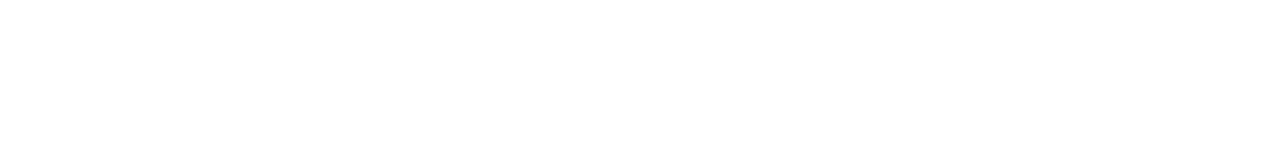
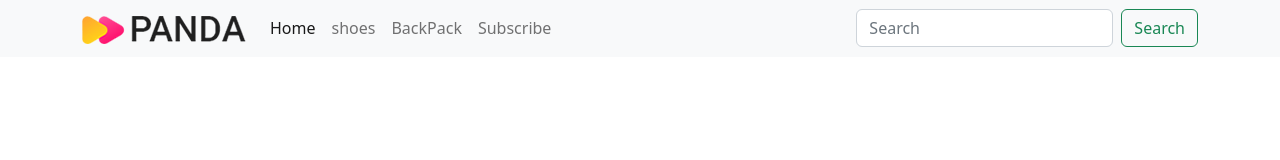
Before and after one commit to alzinan1234/panda-commarse-bootstrap, a plain HTML site: page index.html in a window 1280 px wide. Drawn offline with nearby package versions, Linux system fonts and the light colour scheme.

Commit message:
added panda commerce navber

```diff
--- a/index.html
+++ b/index.html
@@ -7,6 +7,42 @@
     <link href="https://cdn.jsdelivr.net/npm/bootstrap@5.2.0/dist/css/bootstrap.min.css" rel="stylesheet" integrity="sha384-gH2yIJqKdNHPEq0n4Mqa/HGKIhSkIHeL5AyhkYV8i59U5AR6csBvApHHNl/vI1Bx" crossorigin="anonymous">
   </head>
   <body>
+    <header>
+        <nav class="navbar navbar-expand-lg bg-light">
+            <div class="container">
+              <a class="navbar-brand" href="#">
+                <img src="images/logo.png" alt="">
+              </a>
+              <button class="navbar-toggler" type="button" data-bs-toggle="collapse" data-bs-target="#navbarSupportedContent" aria-controls="navbarSupportedContent" aria-expanded="false" aria-label="Toggle navigation">
+                <span class="navbar-toggler-icon"></span>
+              </button>
+              <div class="collapse navbar-collapse" id="navbarSupportedContent">
+                <ul class="navbar-nav me-auto mb-2 mb-lg-0">
+                  <li class="nav-item">
+                    <a class="nav-link active" aria-current="page" href="#">Home</a>
+                  </li>
+                  <li class="nav-item">
+                    <a class="nav-link" href="#">shoes</a>
+                  </li>
+
+                  <li class="nav-item">
+                    <a class="nav-link" href="#">BackPack</a>
+                  </li>
+
+                  <li class="nav-item">
+                    <a class="nav-link" href="#">Subscribe</a>
+                  </li>
+
+
+                </ul>
+                <form class="d-flex" role="search">
+                  <input class="form-control me-2" type="search" placeholder="Search" aria-label="Search">
+                  <button class="btn btn-outline-success" type="submit">Search</button>
+                </form>
+              </div>
+            </div>
+          </nav>
+    </header>
 
     <script src="https://cdn.jsdelivr.net/npm/bootstrap@5.2.0/dist/js/bootstrap.bundle.min.js" integrity="sha384-A3rJD856KowSb7dwlZdYEkO39Gagi7vIsF0jrRAoQmDKKtQBHUuLZ9AsSv4jD4Xa" crossorigin="anonymous"></script>
   </body>
```
